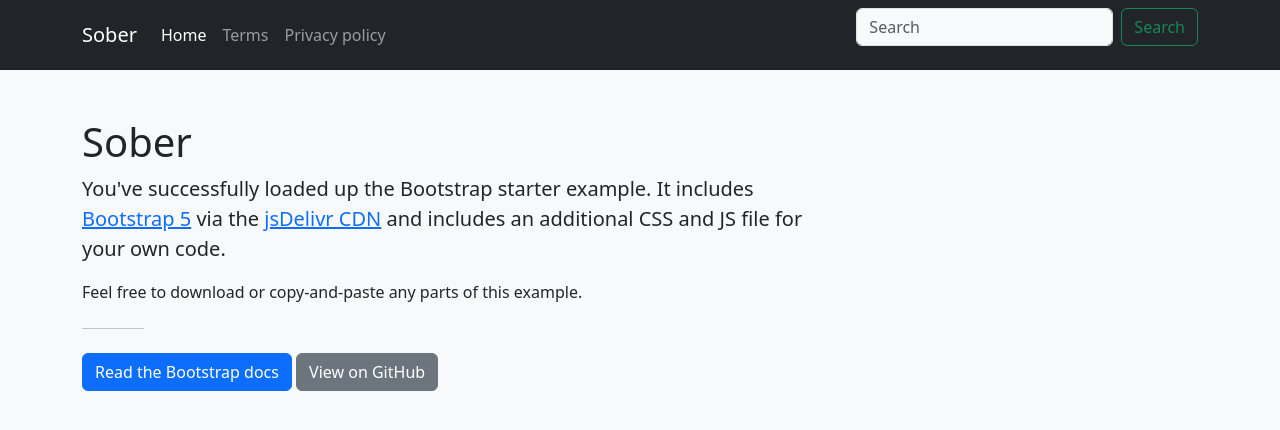
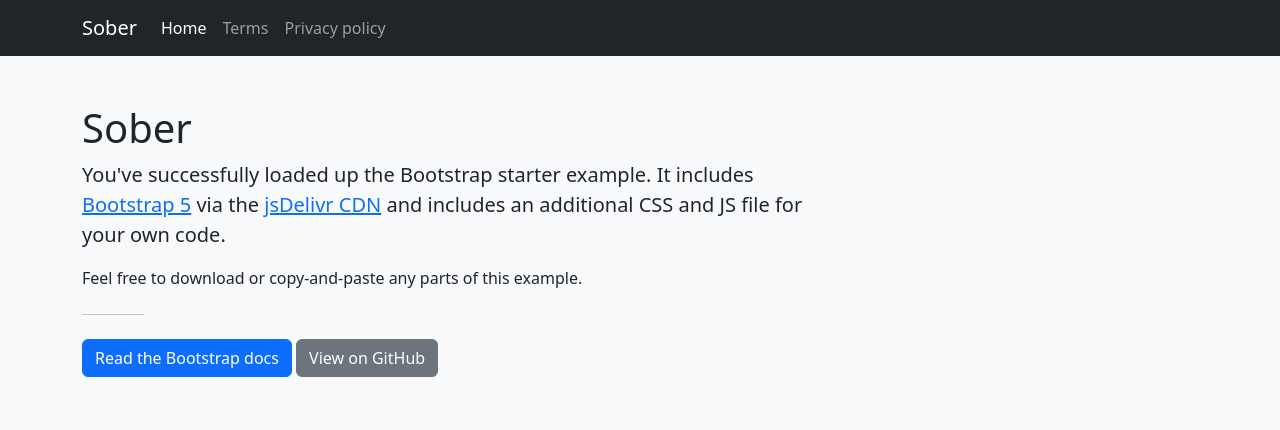
Before and after one commit to Sober-Inc/Sober-Inc.github.io, a plain HTML site: page index.html in a window 1280 px wide. Drawn offline with nearby package versions, Linux system fonts and the light colour scheme.

Commit message:
remove search field

```diff
--- a/index.html
+++ b/index.html
@@ -53,12 +53,6 @@
             <a class="nav-link" href="#policy">Privacy policy</a>
           </li>
         </ul>
-        <form class="d-flex" role="search">
-          <input class="form-control me-2" type="search" placeholder="Search" aria-label="Search" />
-          <button class="btn btn-outline-success" type="submit">
-            Search
-          </button>
-        </form>
       </div>
     </div>
   </nav>
```
